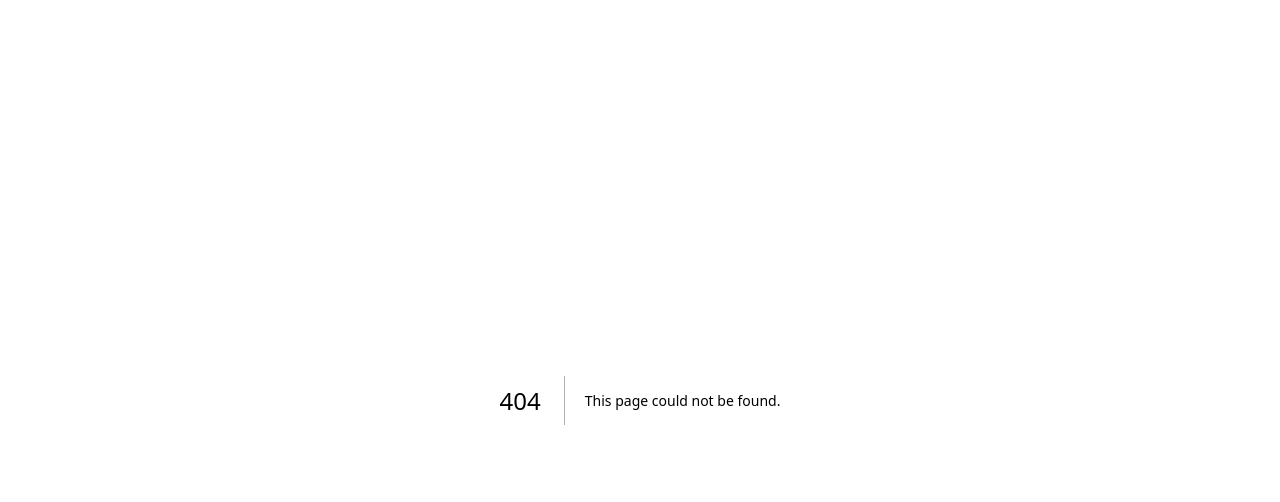
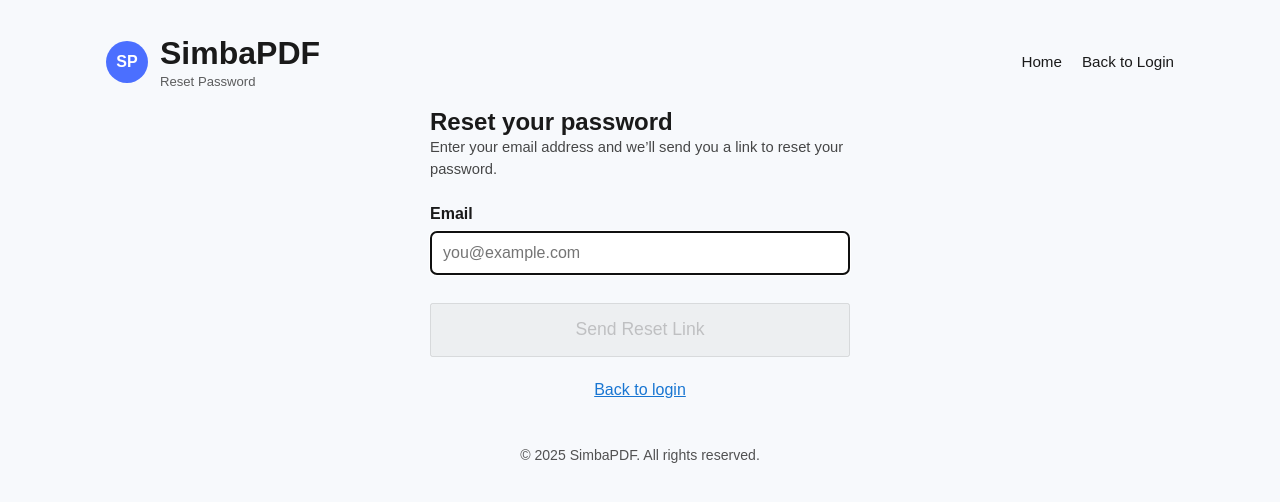
Before and after one commit to gsimbini/pdf-merge-site, a Next.js app: page /forgot-password in a window 1280 px wide. Before the commit this address had no page. Shown: the top 502 px of the page. Built offline with nearby package versions, Linux system fonts and the light colour scheme.

Commit message:
Implement forgot password flow
- Created pages/forgot-password.js with reset link sending
- Fixed supabase client initialization in LogoutButton
- Updated account page layout & button styles
- Adjusted globals.css (if relevant)
- Updated package.json & lockfile (new deps / versions)

```diff
--- a/lib/supabaseClient.js
+++ b/lib/supabaseClient.js
@@ -1,41 +1,29 @@
 // lib/supabaseClient.js
-import { createClient } from "@supabase/supabase-js";
+import { createClient } from '@supabase/supabase-js';
 
-let supabaseClient = null;
+// Use a module-level variable to store the singleton instance
+let supabaseInstance = null;
 
-/**
- * Returns the Supabase client instance.
- * Creates it only once on the client-side.
- * Returns null on server-side or if env vars are missing.
- */
 export function getSupabase() {
-  // Server-side (SSR or static build) → no Supabase
-  if (typeof window === "undefined") {
-    return null;
+  // If we already have an instance, return it (singleton pattern)
+  if (supabaseInstance !== null) {
+    return supabaseInstance;
   }
 
-  // Return cached instance if already created
-  if (supabase) {
-    return supabase;
+  const supabaseUrl = process.env.NEXT_PUBLIC_SUPABASE_URL;
+  const supabaseAnonKey = process.env.NEXT_PUBLIC_SUPABASE_ANON_KEY;
+
+  // Safety check: make sure env vars are set
+  if (!supabaseUrl || !supabaseAnonKey) {
+    console.error('Supabase URL or Anon Key missing in environment variables');
+    throw new Error('Supabase configuration is incomplete');
   }
 
-  const url = process.env.NEXT_PUBLIC_SUPABASE_URL;
-  const anonKey = process.env.NEXT_PUBLIC_SUPABASE_ANON_KEY;
-  console.warn("Supabase client not initialized: missing NEXT_PUBLIC_SUPABASE_URL or NEXT_PUBLIC_SUPABASE_ANON_KEY");
+  // Create the client and cache it
+  supabaseInstance = createClient(supabaseUrl, supabaseAnonKey);
 
-  // Warn if env vars are missing (common in local dev without .env.local)
-  if (!url || !anonKey) {
-    console.warn(
-      "Supabase env vars missing. Add NEXT_PUBLIC_SUPABASE_URL and NEXT_PUBLIC_SUPABASE_ANON_KEY to your .env.local file."
-    );
-    return null;
-  }
-
-  // Create and cache the client
-  supabase = createClient(url, anonKey);
-  return supabase;
+  return supabaseInstance;
 }
 
-// Optional: Export the instance directly for convenience in some places
-// (but keep using getSupabase() in useProStatus for safety)
-export default getSupabase;
+// Optional: direct export for convenience (use getSupabase() in most cases)
+export const supabase = getSupabase();
--- a/package.json
+++ b/package.json
@@ -14,6 +14,7 @@
     "next": "14.0.4",
     "pdf-lib": "^1.17.1",
     "react": "18.2.0",
-    "react-dom": "18.2.0"
+    "react-dom": "18.2.0",
+    "react-icons": "^5.5.0"
   }
 }
--- a/pages/account.js
+++ b/pages/account.js
@@ -12,47 +12,83 @@ import AdBanner from "../components/AdBanner";
 export default function AccountPage() {
   const router = useRouter();
   const [email, setEmail] = useState("");
-  const [ready, setReady] = useState(false);
+  const [supabaseClient, setSupabaseClient] = useState(null);
+  const [loading, setLoading] = useState(true);
+  const [authError, setAuthError] = useState(null);
 
   const { isPro, loading: proLoading } = useProStatus();
 
   useEffect(() => {
-    if (typeof window === "undefined") return;
+    const client = getSupabase();
+    setSupabaseClient(client);
+  }, []);
 
-    const supabase = getSupabase();
-    if (!supabase) {
-      setReady(true);
-      return;
-    }
+  useEffect(() => {
+    if (!supabaseClient) return;
 
-    // Initial session
-    supabase.auth.getSession().then(({ data }) => {
-      const e = data?.session?.user?.email?.toLowerCase() || "";
-      setEmail(e);
-      if (e) localStorage.setItem("simbapdf_email", e);
-      setReady(true);
-    });
+    const initializeAuth = async () => {
+      try {
+        setLoading(true);
+        setAuthError(null);
 
-    // Auth state listener
-    const { data: subscription } = supabase.auth.onAuthStateChange(
-      (_event, session) => {
-        const e = session?.user?.email?.toLowerCase() || "";
-        setEmail(e);
+        const { data: { session } } = await supabaseClient.auth.getSession();
+        const userEmail = session?.user?.email?.toLowerCase() || "";
+        setEmail(userEmail);
 
-        if (e) {
-          localStorage.setItem("simbapdf_email", e);
+        if (userEmail) {
+          localStorage.setItem("simbapdf_email", userEmail);
         } else {
           localStorage.removeItem("simbapdf_email");
         }
+
+        const { data: subscription } = supabaseClient.auth.onAuthStateChange(
+          (_event, session) => {
+            const newEmail = session?.user?.email?.toLowerCase() || "";
+            setEmail(newEmail);
+            if (newEmail) {
+              localStorage.setItem("simbapdf_email", newEmail);
+            } else {
+              localStorage.removeItem("simbapdf_email");
+              router.push("/login");
+            }
+          }
+        );
+
+        return () => subscription?.subscription?.unsubscribe();
+      } catch (err) {
+        console.error("Auth error:", err);
+        setAuthError("Failed to load account. Please try again.");
+      } finally {
+        setLoading(false);
       }
+    };
+
+    initializeAuth();
+  }, [supabaseClient, router]);
+
+  if (loading) {
+    return (
+      <div className="page">
+        <div style={{ padding: "6rem 1rem", textAlign: "center" }}>
+          <p>Loading your account...</p>
+        </div>
+      </div>
     );
+  }
 
-    return () => {
-      subscription?.subscription?.unsubscribe();
-    };
-  }, []);
-
-  if (!ready) return null;
+  if (authError) {
+    return (
+      <div className="page">
+        <div style={{ padding: "6rem 1rem", textAlign: "center" }}>
+          <h2 style={{ color: "#f44336" }}>Error</h2>
+          <p>{authError}</p>
+          <Link href="/login" className="primary-btn" style={{ marginTop: "1.5rem" }}>
+            Back to Login
+          </Link>
+        </div>
+      </div>
+    );
+  }
 
   if (!email) {
     return (
@@ -60,7 +96,6 @@ export default function AccountPage() {
         <Head>
           <title>Account - SimbaPDF</title>
         </Head>
-
         <div className="page">
           <header className="header">
             <div className="brand">
@@ -70,7 +105,6 @@ export default function AccountPage() {
                 <p className="tagline">Account</p>
               </div>
             </div>
-
             <nav className="nav">
               <Link href="/">Home</Link>
               <Link href="/pricing">Pricing</Link>
@@ -81,15 +115,18 @@ export default function AccountPage() {
           <main className="main">
             <section className="tool-section">
               <h2>You’re not signed in</h2>
-              <p className="hint">
-                Please log in to view your account and subscription status.
+              <p className="hint" style={{ margin: "1rem 0 1.5rem" }}>
+                Sign in to view and manage your SimbaPDF account, subscription, and settings.
               </p>
-
               <Link className="primary-btn" href="/login">
-                Go to Login
+                Sign In
               </Link>
             </section>
           </main>
+
+          <footer className="footer">
+            <p>© {new Date().getFullYear()} SimbaPDF. All rights reserved.</p>
+          </footer>
         </div>
       </>
     );
@@ -98,7 +135,7 @@ export default function AccountPage() {
   return (
     <>
       <Head>
-        <title>Account - SimbaPDF</title>
+        <title>My Account - SimbaPDF</title>
       </Head>
 
       <div className="page">
@@ -111,11 +148,13 @@ export default function AccountPage() {
             </div>
           </div>
 
-          <div style={{ display: "flex", alignItems: "center", gap: "1rem" }}>
+          <div style={{ display: "flex", alignItems: "center", gap: "1.5rem" }}>
             <nav className="nav">
               <Link href="/">Home</Link>
               <Link href="/pricing">Pricing</Link>
-              <Link href="/account">Account</Link>
+              <Link href="/account" style={{ fontWeight: "bold" }}>
+                Account
+              </Link>
             </nav>
             <ProBadge />
           </div>
@@ -123,37 +162,81 @@ export default function AccountPage() {
 
         <main className="main">
           <section className="tool-section">
-            <h2>Account</h2>
+            <h2>My Account</h2>
+            <p className="hint" style={{ marginBottom: "2rem" }}>
+              Manage your profile, subscription and preferences.
+            </p>
 
-            <div className="upload-box">
+            <div className="upload-box" style={{ marginBottom: "1.5rem" }}>
               <strong>Email</strong>
-              <p className="hint" style={{ marginTop: "0.35rem" }}>
+              <p className="hint" style={{ marginTop: "0.5rem", fontSize: "1.1rem" }}>
                 {email}
               </p>
             </div>
 
-            <div className="upload-box" style={{ marginTop: "1rem" }}>
-              <strong>Subscription</strong>
-              <p className="hint" style={{ marginTop: "0.35rem" }}>
+            <div className="upload-box" style={{ marginBottom: "1.5rem" }}>
+              <strong>Subscription Status</strong>
+              <p
+                className="hint"
+                style={{
+                  marginTop: "0.5rem",
+                  fontSize: "1.1rem",
+                  color: proLoading ? "#666" : isPro ? "#2e7d32" : "#e65100",
+                  fontWeight: "500"
+                }}
+              >
                 {proLoading
-                  ? "Checking status…"
+                  ? "Checking..."
                   : isPro
-                  ? "✅ Pro Active"
-                  : "Free plan (ads enabled)"}
+                  ? "Pro Plan Active ✓"
+                  : "Free Plan (with ads)"}
               </p>
 
-              {!isPro && (
-                <Link className="primary-btn" href="/pricing" style={{ marginTop: "0.75rem" }}>
+              {!isPro && !proLoading && (
+                <Link
+                  className="primary-btn"
+                  href="/pricing"
+                  style={{ marginTop: "1rem", display: "inline-block" }}
+                >
                   Upgrade to Pro
+                </Link>
+              )}
+
+              {isPro && !proLoading && (
+                <Link
+                  href="/pricing"
+                  style={{
+                    marginTop: "1rem",
+                    display: "inline-block",
+                    color: "#1976d2",
+                    textDecoration: "underline"
+                  }}
+                >
+                  Manage Plan
                 </Link>
               )}
             </div>
 
-            <div style={{ marginTop: "1rem" }}>
+            <div style={{ marginTop: "2rem" }}>
               <LogoutButton />
             </div>
 
-            <AdBanner slot="8164173850" />
+            {/* Optional future sections – placeholder style matching tool-section */}
+            <div
+              className="upload-box"
+              style={{
+                marginTop: "2.5rem",
+                backgroundColor: "#f9f9f9",
+                borderStyle: "dashed"
+              }}
+            >
+              <strong>Recent Files</strong>
+              <p className="hint" style={{ marginTop: "0.75rem" }}>
+                Your recently processed files will appear here soon.
+              </p>
+            </div>
+
+            <AdBanner slot="8164173850" style={{ marginTop: "2rem" }} />
           </section>
         </main>
 
--- /dev/null
+++ b/pages/forgot-password.js
@@ -0,0 +1,137 @@
+// pages/forgot-password.js
+import Head from "next/head";
+import Link from "next/link";
+import { useState } from "react";
+import { getSupabase } from "../lib/supabaseClient"; // adjust path if needed
+
+export default function ForgotPassword() {
+  const [email, setEmail] = useState("");
+  const [message, setMessage] = useState(null);
+  const [error, setError] = useState(null);
+  const [loading, setLoading] = useState(false);
+
+  const handleReset = async (e) => {
+    e.preventDefault();
+    setMessage(null);
+    setError(null);
+    setLoading(true);
+
+    try {
+      const supabase = getSupabase();
+
+      const { error } = await supabase.auth.resetPasswordForEmail(email.trim(), {
+        redirectTo: `${window.location.origin}/reset-password`, // ← important!
+        // You can also add: captchaToken if using Turnstile/hCaptcha
+      });
+
+      if (error) throw error;
+
+      setMessage(
+        "Password reset email sent! Check your inbox (and spam folder)."
+      );
+      setEmail(""); // optional: clear field
+    } catch (err) {
+      console.error("Reset password error:", err);
+      setError(
+        err.message?.includes("rate limit")
+          ? "Too many requests — please wait a few minutes."
+          : err.message || "Something went wrong. Please try again."
+      );
+    } finally {
+      setLoading(false);
+    }
+  };
+
+  return (
+    <>
+      <Head>
+        <title>Forgot Password - SimbaPDF</title>
+      </Head>
+
+      <div className="page">
+        <header className="header">
+          <div className="brand">
+            <span className="logo-circle">SP</span>
+            <div>
+              <h1>SimbaPDF</h1>
+              <p className="tagline">Reset Password</p>
+            </div>
+          </div>
+
+          <nav className="nav">
+            <Link href="/">Home</Link>
+            <Link href="/login">Back to Login</Link>
+          </nav>
+        </header>
+
+        <main className="main">
+          <section className="tool-section" style={{ maxWidth: "420px", margin: "0 auto" }}>
+            <h2>Reset your password</h2>
+            <p className="hint" style={{ marginBottom: "1.5rem" }}>
+              Enter your email address and we’ll send you a link to reset your password.
+            </p>
+
+            <form onSubmit={handleReset}>
+              <div className="upload-box" style={{ marginBottom: "1.25rem" }}>
+                <label htmlFor="email" style={{ display: "block", marginBottom: "0.5rem" }}>
+                  <strong>Email</strong>
+                </label>
+                <input
+                  id="email"
+                  type="email"
+                  value={email}
+                  onChange={(e) => setEmail(e.target.value)}
+                  placeholder="you@example.com"
+                  required
+                  autoFocus
+                  style={{
+                    width: "100%",
+                    padding: "0.75rem",
+                    border: "1px solid #ccc",
+                    borderRadius: "6px",
+                    fontSize: "1rem",
+                  }}
+                />
+              </div>
+
+              {message && (
+                <p style={{ color: "#2e7d32", margin: "1rem 0", fontWeight: 500 }}>
+                  {message}
+                </p>
+              )}
+
+              {error && (
+                <p style={{ color: "#d32f2f", margin: "1rem 0" }}>{error}</p>
+              )}
+
+              <button
+                type="submit"
+                disabled={loading || !email.trim()}
+                className="primary-btn"
+                style={{
+                  width: "100%",
+                  padding: "0.9rem",
+                  fontSize: "1.1rem",
+                  marginTop: "0.5rem",
+                  opacity: loading || !email.trim() ? 0.7 : 1,
+                }}
+              >
+                {loading ? "Sending..." : "Send Reset Link"}
+              </button>
+            </form>
+
+            <p style={{ textAlign: "center", marginTop: "1.5rem" }}>
+              <Link href="/login" style={{ color: "#1976d2" }}>
+                Back to login
+              </Link>
+            </p>
+          </section>
+        </main>
+
+        <footer className="footer">
+          <p>© {new Date().getFullYear()} SimbaPDF. All rights reserved.</p>
+        </footer>
+      </div>
+    </>
+  );
+}
--- a/styles/globals.css
+++ b/styles/globals.css
@@ -333,3 +333,8 @@ html, body {
   color: #000;
   text-decoration: underline;
 }
+
+.logout-btn.logging-out {
+  opacity: 0.7;
+  cursor: not-allowed;
+}
```
Also changed, not shown: components/LogoutButton.js (+44 -9 lines), 1 other file (tests, documents, lock files or other folders).
